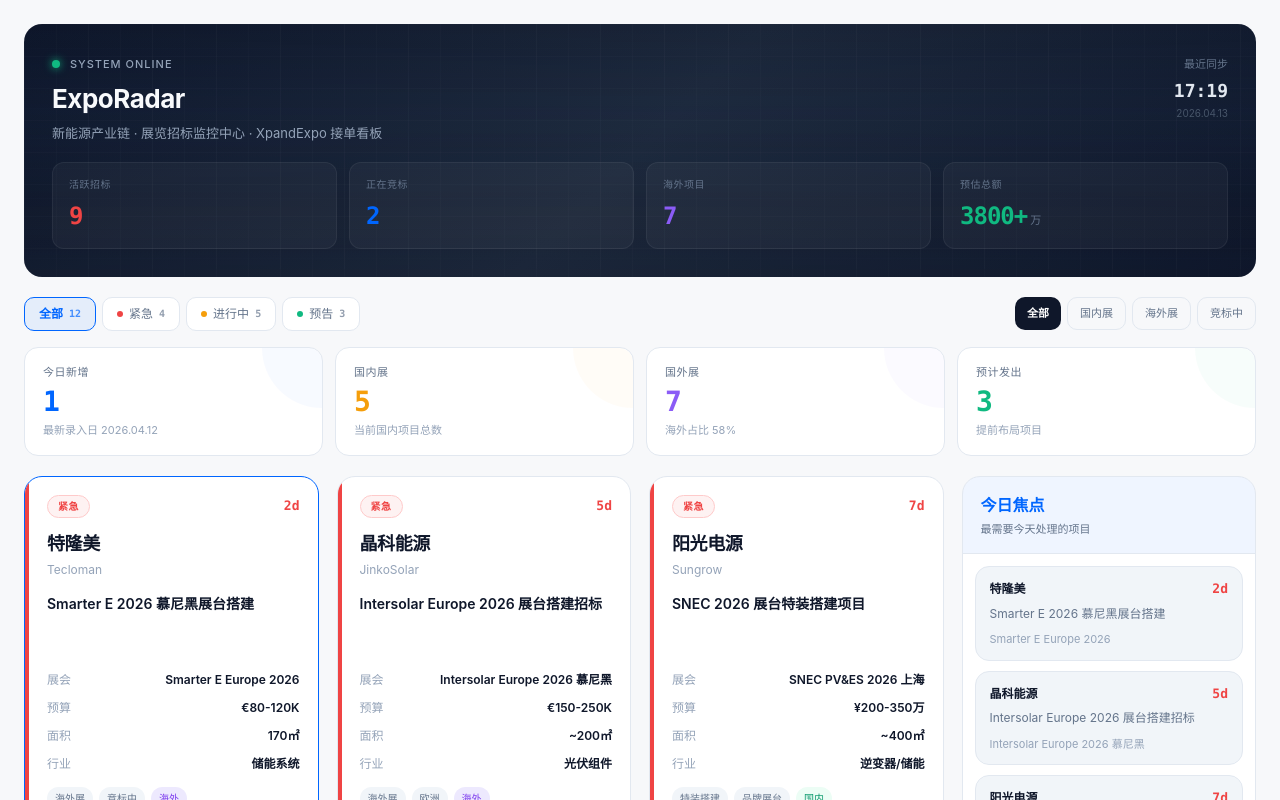
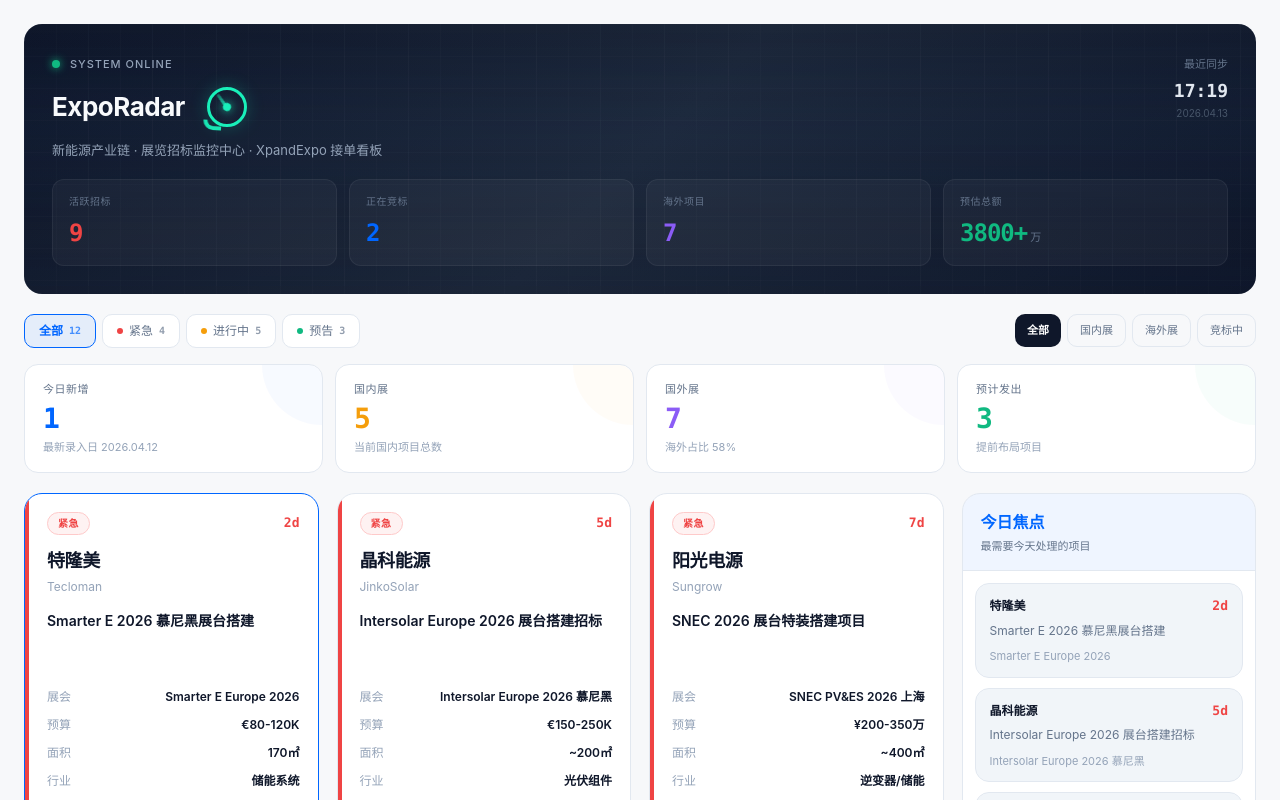
Before and after one commit to duofung/macro-live-monitor, a Next.js app: page / in a window 1280 px wide. Shown: the top 800 px of the page. Built offline with nearby package versions, Linux system fonts and the light colour scheme.

Commit message:
Add animated radar mark to hero

```diff
--- a/components/expo-radar.tsx
+++ b/components/expo-radar.tsx
@@ -165,6 +165,83 @@
   );
 }
 
+function RadarMark() {
+  return (
+    <div
+      style={{
+        position: "relative",
+        width: 56,
+        height: 56,
+        flexShrink: 0,
+      }}
+    >
+      <div
+        style={{
+          position: "absolute",
+          inset: 8,
+          borderRadius: "50%",
+          border: "3px solid #19f0ba",
+          boxShadow: "0 0 18px rgba(25,240,186,0.22)",
+        }}
+      />
+      <div
+        style={{
+          position: "absolute",
+          inset: 8,
+          animation: "radarSpin 4.5s linear infinite",
+          transformOrigin: "50% 50%",
+        }}
+      >
+        <div
+          style={{
+            position: "absolute",
+            left: "50%",
+            top: "50%",
+            width: 8,
+            height: 8,
+            marginLeft: -4,
+            marginTop: -4,
+            borderRadius: "50%",
+            background: "#19f0ba",
+            boxShadow: "0 0 10px rgba(25,240,186,0.9)",
+          }}
+        />
+        <div
+          style={{
+            position: "absolute",
+            left: "50%",
+            top: "50%",
+            width: 3,
+            height: 18,
+            marginLeft: -1.5,
+            marginTop: -2,
+            background: "linear-gradient(180deg, rgba(25,240,186,0.95), rgba(25,240,186,0.35))",
+            borderRadius: 999,
+            transformOrigin: "50% 2px",
+            transform: "rotate(28deg)",
+          }}
+        />
+      </div>
+      <div
+        style={{
+          position: "absolute",
+          left: 4,
+          bottom: 6,
+          width: 18,
+          height: 10,
+          borderLeft: "4px solid #19f0ba",
+          borderBottom: "4px solid #19f0ba",
+          borderBottomLeftRadius: 14,
+          transform: "rotate(-12deg)",
+          opacity: 0.95,
+          animation: "radarTail 3.6s ease-in-out infinite",
+          transformOrigin: "100% 100%",
+        }}
+      />
+    </div>
+  );
+}
+
 export function ExpoRadar() {
   const [filter, setFilter] = useState("all");
   const [regionFilter, setRegionFilter] = useState("all");
@@ -308,7 +385,10 @@
                   <div style={{ width: 8, height: 8, borderRadius: "50%", background: colors.ok, boxShadow: `0 0 8px ${colors.ok}` }} />
                   <span style={{ fontSize: 11, color: "#94A3B8", fontWeight: 500, letterSpacing: 1, textTransform: "uppercase" }}>System online</span>
                 </div>
-                <h1 style={{ fontSize: 26, fontWeight: 700, color: "#F8FAFC", margin: 0, letterSpacing: -0.5 }}>ExpoRadar</h1>
+                <div style={{ display: "flex", alignItems: "center", gap: 14 }}>
+                  <h1 style={{ fontSize: 26, fontWeight: 700, color: "#F8FAFC", margin: 0, letterSpacing: -0.5 }}>ExpoRadar</h1>
+                  <RadarMark />
+                </div>
                 <p style={{ fontSize: 13, color: "#94A3B8", margin: "6px 0 0", lineHeight: 1.4 }}>
                   新能源产业链 · 展览招标监控中心 · XpandExpo 接单看板
                 </p>
@@ -578,6 +658,8 @@
           @keyframes pulse{0%,100%{opacity:1}50%{opacity:.4}}
           @keyframes heroVerticalScan{0%{background-position:0 -220px,0 0,0 0}50%{background-position:0 calc(50% - 20px),0 -6px,0 10px}100%{background-position:0 calc(100% + 220px),0 0,0 0}}
           @keyframes heroLineFloat{0%{transform:translateY(0)}50%{transform:translateY(-10px)}100%{transform:translateY(0)}}
+          @keyframes radarSpin{0%{transform:rotate(0deg)}100%{transform:rotate(360deg)}}
+          @keyframes radarTail{0%,100%{transform:rotate(-16deg) translateY(0)}50%{transform:rotate(8deg) translateY(2px)}}
           @media (max-width: 1100px) {
             .expo-row-grid { grid-template-columns: repeat(2, minmax(0, 1fr)) !important; }
             .expo-source-grid { grid-template-columns: 1fr !important; }
```
